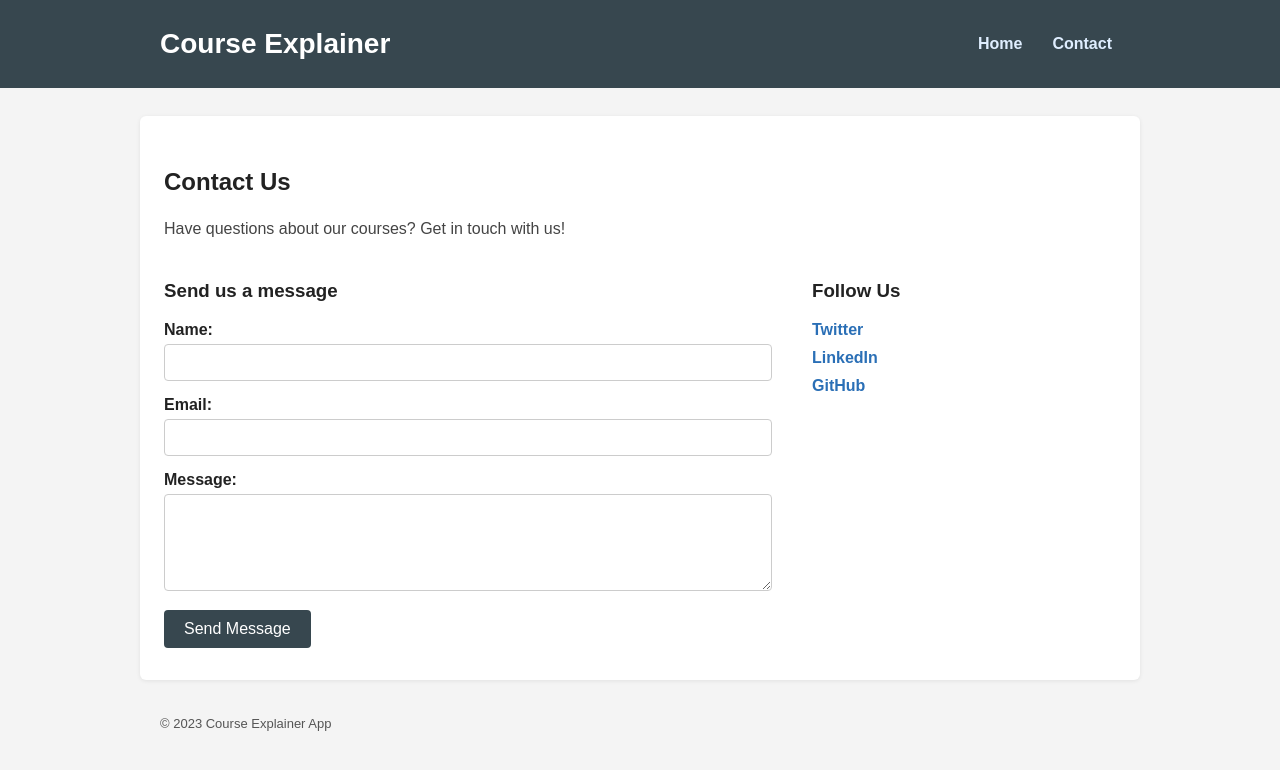
After one commit to isradeleon/gemini-cli-bootcamp, a Flask app: page /contact in a window 1280 px wide. The commit adds this page. Shown: the top 770 px of the page. Run offline with Flask 3, Linux system fonts and the light colour scheme.

Commit message:
add contact page through gemini & its corresponding tests

```diff
--- a/src/app.py
+++ b/src/app.py
@@ -1,11 +1,12 @@
 from flask import Flask, render_template
-from views import index, course, get_course_api
+from views import index, course, get_course_api, contact
 
 app = Flask(__name__)
 
 # Register URL rules
 app.add_url_rule('/', endpoint='index', view_func=index)
 app.add_url_rule('/course/<course_id>', endpoint='course', view_func=course)
+app.add_url_rule('/contact', endpoint='contact', view_func=contact)
 app.add_url_rule('/api/course/<int:course_id>', endpoint='get_course_api', view_func=get_course_api)
 
 if __name__ == '__main__':
--- a/src/static/css/styles.css
+++ b/src/static/css/styles.css
@@ -105,3 +105,78 @@ h1 {
     font-size: 16px;
     line-height: 1.5;
 }
+
+/* Contact Page Styles */
+.contact-section {
+    max-width: 1000px;
+    margin: 28px auto;
+    padding: 32px 24px;
+    background: #fff;
+    border-radius: 6px;
+    box-shadow: 0 1px 4px rgba(0,0,0,0.08);
+}
+
+.contact-container {
+    display: flex;
+    gap: 40px;
+    margin-top: 20px;
+}
+
+.contact-form {
+    flex: 2;
+}
+
+.social-links {
+    flex: 1;
+}
+
+.form-group {
+    margin-bottom: 15px;
+}
+
+.form-group label {
+    display: block;
+    margin-bottom: 5px;
+    font-weight: bold;
+}
+
+.form-group input, .form-group textarea {
+    width: 100%;
+    padding: 10px;
+    border: 1px solid #ccc;
+    border-radius: 4px;
+}
+
+.btn {
+    display: inline-block;
+    background: #37474f;
+    color: #fff;
+    padding: 10px 20px;
+    border: none;
+    border-radius: 4px;
+    cursor: pointer;
+    font-size: 16px;
+}
+
+.btn:hover {
+    background: #455a64;
+}
+
+.social-links ul {
+    list-style: none;
+    padding: 0;
+}
+
+.social-links li {
+    margin-bottom: 10px;
+}
+
+.social-links a {
+    color: #2a6fb6;
+    text-decoration: none;
+    font-weight: bold;
+}
+
+.social-links a:hover {
+    text-decoration: underline;
+}
--- /dev/null
+++ b/src/templates/contact.html
@@ -0,0 +1,40 @@
+{% extends "layout.html" %}
+
+{% block title %}Contact Us - Course Explainer{% endblock %}
+
+{% block content %}
+<section class="contact-section">
+  <h2>Contact Us</h2>
+  <p>Have questions about our courses? Get in touch with us!</p>
+
+  <div class="contact-container">
+    <div class="contact-form">
+      <h3>Send us a message</h3>
+      <form action="#" method="post">
+        <div class="form-group">
+          <label for="name">Name:</label>
+          <input type="text" id="name" name="name" required>
+        </div>
+        <div class="form-group">
+          <label for="email">Email:</label>
+          <input type="email" id="email" name="email" required>
+        </div>
+        <div class="form-group">
+          <label for="message">Message:</label>
+          <textarea id="message" name="message" rows="5" required></textarea>
+        </div>
+        <button type="submit" class="btn">Send Message</button>
+      </form>
+    </div>
+
+    <div class="social-links">
+      <h3>Follow Us</h3>
+      <ul>
+        <li><a href="https://twitter.com" target="_blank">Twitter</a></li>
+        <li><a href="https://linkedin.com" target="_blank">LinkedIn</a></li>
+        <li><a href="https://github.com" target="_blank">GitHub</a></li>
+      </ul>
+    </div>
+  </div>
+</section>
+{% endblock %}
--- a/src/templates/layout.html
+++ b/src/templates/layout.html
@@ -13,6 +13,7 @@
       <nav>
         <ul class="main-nav">
           <li><a href="{{ url_for('index') }}">Home</a></li>
+          <li><a href="{{ url_for('contact') }}">Contact</a></li>
         </ul>
       </nav>
     </div>
--- a/src/views.py
+++ b/src/views.py
@@ -19,6 +19,10 @@ def course(course_id):
 
     return render_template('course.html', course=course_obj)
 
+# View for the contact page
+def contact():
+    return render_template('contact.html')
+
 # API view to return course details as JSON
 def get_course_api(course_id):
     # Convert course_id to index (1-based to 0-based)
```
Also changed, not shown: tests/test_app.py (+8 -0 lines).
